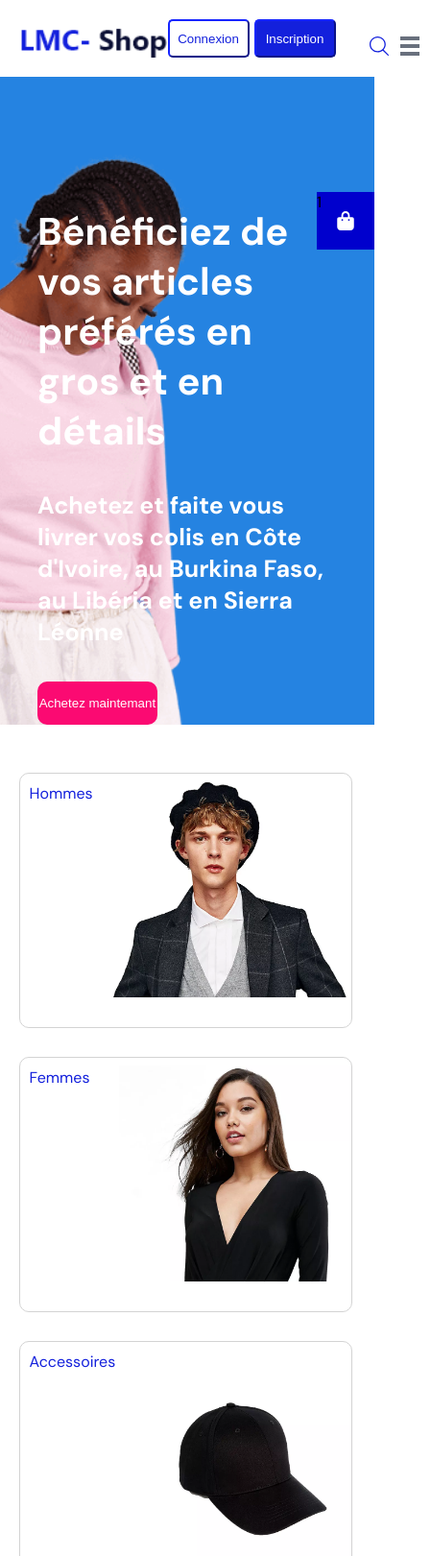
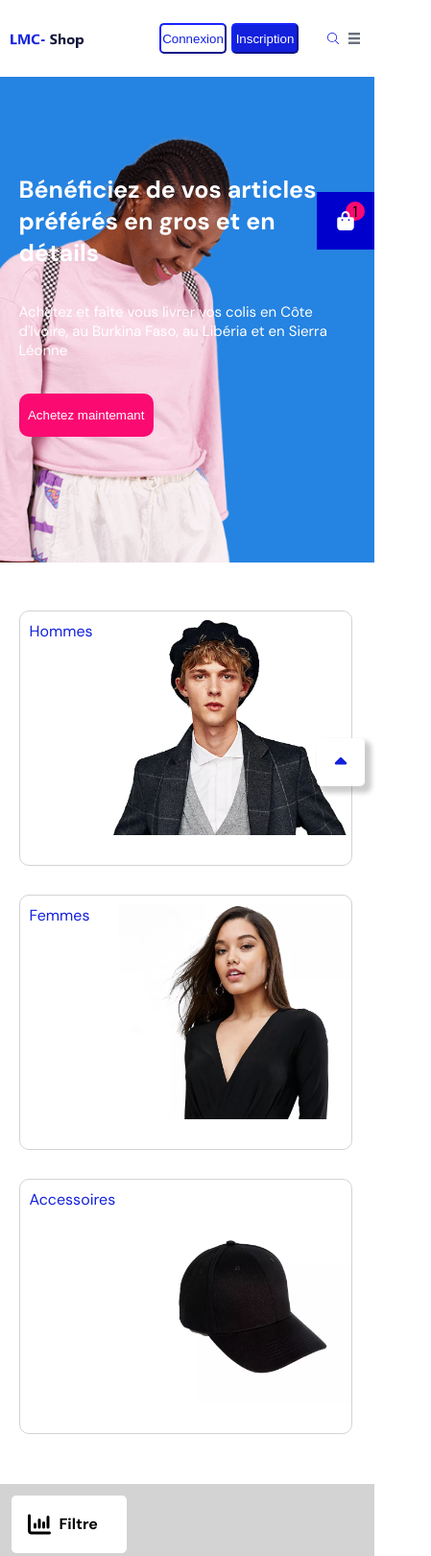
Before and after one commit to AbouMounir/Lab_phase_intro_project_good, a plain HTML site: page index.html in a window 390 px wide. Shown: the top 1621 px of the page at 96% size, 449 px wide, since content can reach past the window. Drawn offline with Linux system fonts and the light colour scheme; files whose address does not match are found by name.

Commit message:
responsive version 2

```diff
--- a/index.html
+++ b/index.html
@@ -54,7 +54,7 @@
             <button class="buy_button"> Achetez maintemant </button>
         </div>
         <div class="panier">
-            <div class="menu"> 1 </div>
+            <div class="panier_items"> 1 </div>
             <svg xmlns="http://www.w3.org/2000/svg"
                 viewBox="0 0 448 512"><!--! Font Awesome Pro 6.3.0 by @fontawesome - https://fontawesome.com License - https://fontawesome.com/license (Commercial License) Copyright 2023 Fonticons, Inc. -->
                 <path
@@ -93,7 +93,7 @@
         </div>
         <div class="body_bottom_right">
             <div class="filtre">
-
+                <svg xmlns="http://www.w3.org/2000/svg" viewBox="0 0 512 512"><!--! Font Awesome Pro 6.3.0 by @fontawesome - https://fontawesome.com License - https://fontawesome.com/license (Commercial License) Copyright 2023 Fonticons, Inc. --><path d="M32 32c17.7 0 32 14.3 32 32V400c0 8.8 7.2 16 16 16H480c17.7 0 32 14.3 32 32s-14.3 32-32 32H80c-44.2 0-80-35.8-80-80V64C0 46.3 14.3 32 32 32zM160 224c17.7 0 32 14.3 32 32v64c0 17.7-14.3 32-32 32s-32-14.3-32-32V256c0-17.7 14.3-32 32-32zm128-64V320c0 17.7-14.3 32-32 32s-32-14.3-32-32V160c0-17.7 14.3-32 32-32s32 14.3 32 32zm64 32c17.7 0 32 14.3 32 32v96c0 17.7-14.3 32-32 32s-32-14.3-32-32V224c0-17.7 14.3-32 32-32zM480 96V320c0 17.7-14.3 32-32 32s-32-14.3-32-32V96c0-17.7 14.3-32 32-32s32 14.3 32 32z"/></svg>
                 <p> Filtre </p>
             </div>
             <div class="jupe_volante">
@@ -320,6 +320,10 @@
         </div>
 
     </div>
+    <div class="top_arrow">
+    <svg xmlns="http://www.w3.org/2000/svg" viewBox="0 0 320 512"><!--! Font Awesome Pro 6.3.0 by @fontawesome - https://fontawesome.com License - https://fontawesome.com/license (Commercial License) Copyright 2023 Fonticons, Inc. --><path d="M182.6 137.4c-12.5-12.5-32.8-12.5-45.3 0l-128 128c-9.2 9.2-11.9 22.9-6.9 34.9s16.6 19.8 29.6 19.8H288c12.9 0 24.6-7.8 29.6-19.8s2.2-25.7-6.9-34.9l-128-128z"></path>
+    </svg>
+    </div>
     <footer>
         <p> Tous droits reservés par © <span> LMC-shop</span></p>
     </footer>
--- a/style2.css
+++ b/style2.css
@@ -39,6 +39,25 @@ body {
   box-sizing: border-box;
   font-family: 'DM Sans', sans-serif !important;
 }
+.top_arrow{
+  height: 50px;
+  width: 50px;
+  border-radius: 5px;
+  background-color: #fff;
+  box-shadow: 5px 5px 5px 2px rgba(0, 0, 0, 0.2);
+  position: fixed;
+  right: 10px;
+  bottom: 25px;
+}
+.top_arrow svg{
+  height: 20px;
+  width: 20px;
+  fill: #1320DC;
+  position: absolute;
+  top: 50%;
+  left: 50%;
+  transform: translate(-50%,-50%);
+}
 header{
   display: flex;
   flex-direction: column;
@@ -60,7 +79,7 @@ header{
   display: flex;
   justify-content: space-around;
   background-color: #f1f1f1;
-  border-radius: 15px;
+  border-radius: 8px;
 }
 .search_button, .search_item{
   border: none;
@@ -89,6 +108,7 @@ header{
   border-color: var(--blue);
   border-radius: 5px;
   cursor: pointer;
+  transition: all .3s ease-in-out;
 }
 .inscription{
   background-color: #1320DC;
@@ -97,6 +117,14 @@ header{
 .connexion{
   color: #1320DC;
   background-color: white;
+}
+.inscription:hover{
+  color: #1320DC;
+  background-color: white;
+}
+.connexion:hover{
+  background-color: #1320DC;
+  color: white;
 }
 .search_icon, .menu{
   display: none;
@@ -134,14 +162,14 @@ header{
   right: 20px;
   top: 20px ;
 }
-.panier .num{
-  width: 15px;
+.panier .panier_items{
+  width: 20px;
   height: 20px;
   border-radius: 10px;
   background-color: var(--pink);
   position: absolute;
   top : 10px;
-  right: 15px;
+  right: 10px;
   display: flex;
   align-items: center;
   justify-content: center;
@@ -157,10 +185,10 @@ header{
   position: relative;
 }
 .body_top_left{
-  width: 50%;
+  width: 45%;
   position: absolute;
   top: 30%;
-  left: 10%;
+  left: 8%;
 }
 .title{
   font-size: 4rem;
@@ -170,10 +198,9 @@ header{
   font-weight: bold;
 }
 .contains{
-  font-size: 2.5rem;
+  font-size: 2rem;
   color: white;
   margin-bottom: 35px;
-  font-weight: bold;
 }
 .buy_button{
   color: white;
@@ -184,6 +211,7 @@ header{
   width: 40%;
   cursor: pointer;
 }
+
 .body_middle{
   height: 30vh;
   display: flex;
@@ -206,7 +234,6 @@ header{
 .man_article, .woman_article, .acc_article{
   width: 30%;
   height: 90%;
-  margin-top: 30px;
   background-repeat: no-repeat;
   background-size: contain;
   cursor: pointer;
@@ -256,11 +283,16 @@ header{
   border-bottom: 1px solid var(--text-gray);
   cursor: pointer;
 }
-.new_article{
+.new_article, .new_article p{
   color: #1320DC;
+  position:sticky;
+  top: 20px;
 }
-.top_article{
-  color: #77798C;}
+.top_article, .top_article p{
+  color: #77798C;
+  position:sticky;
+  top: 70px;
+}
 
 .body_bottom_right{
   padding: 0 1% 1.2rem 0;
@@ -283,6 +315,7 @@ header{
     width: 100%;
 }
 .jupe_volante p{
+    font-size: 2.5rem;
     margin-bottom: 2rem;
     font-weight: bold;
 }
@@ -298,6 +331,7 @@ header{
 .button_left, .button_right{
     height: 4rem;
     cursor: pointer;
+    transition: all ease-in-out .3s;
 }
 .button_left{
     background-color: var(--blue);
@@ -318,6 +352,17 @@ header{
     display: flex;
     justify-content: center;
     align-items: center;
+}
+.button_right:hover{
+  background-color: blue;
+  color: white;
+  font-weight: bold;
+}
+.button_left:hover{
+  background-color: white;
+  color: #1320DC;
+  font-weight: bold;
+  border: 2px solid blue;
 }
 .button_left p, .button_right p{
     height: 40%;
@@ -347,6 +392,12 @@ header{
     justify-content: center;
     align-items: center;
     cursor: pointer;
+    transition: all ease-in-out .3s;
+}
+.voir_plus:hover{
+  background-color: blue;
+  color: white;
+  font-weight: bold;
 }
 .voir_plus p{
     width: 40%;
@@ -360,119 +411,6 @@ footer{
 span{
   color: #1320DC;
 }
-
-@media screen and (max-width:1000px){
-  .links{
-    display: none;
-  }
-  .search{
-    display: none;
-  }
-  .liste_deroulante{
-    display: none;
-  }
-  .header_bottom{
-    display: none;
-  }
-  .header_top{
-    height: 80px;
-    border-bottom: none;
-    margin-left: 20vh;
-    margin-right: 20vh;
-    display: flex;
-    justify-content: space-between;
-    align-items: center;
-  }
-  .search_icon, .menu{
-    width: 20px;
-    height: 20px;
-    display: inline-flex;
-    margin-bottom: 2.5px;
-  }
-  .connexion{
-    margin-right: 5px;
-  }
-  .inscription{
-    margin-right: 35px;
-  }
-  .header_top_right{
-    display: flex;
-    align-items: end;
-  }
-  .body_top{
-    margin-top: 0px;
-    background-image: url(icones/Groupe-45.png);
-    background-repeat: no-repeat;
-    background-position: 100% 100%;
-    height: 80vh;
-  }
-  .body_top_left{
-    width: 700px;
-  }
-  .body_middle{
-    height: 50vh;
-    padding: 0px 50px 0px 50px;
-    margin-top: 50px;
-    display: flex;
-    flex-wrap: wrap;
-  }
-  .man_article, .woman_article, .acc_article{
-    width: 40%;
-    height: 60%;
-    margin-top: 30px;
-    background-size: contain;
-  }
-  .body_bottom{
-    display: block;
-    margin-top: 250px;
-  }
-  .filtre{
-    display: flex;
-    background-color: lightgray;
-    width: 100%;
-    height: 60px;
-    border-radius: 5px;
-    margin-left: 1rem;
-    margin-bottom: 1.2rem;
-    display: flex;
-    justify-content: flex-start;
-    align-items: center;
-  }
-  .filtre P{
-    background-color: #fff;
-    font-weight: bold;
-    height: 100%;
-    width: 120px;
-    border-radius: 5px;
-    display: flex;
-    justify-content: center;
-    align-items: center;
-  }
-  .body_bottom_left{
-    display: none;
-  }
-  .body_bottom_right{
-    padding: 5% 8% 2% 8%;
-    width: 100%;
-    background-color: #d3d3d3;
-  }
-  .part1, .part2, .part3{
-    display: flex;
-    flex-wrap: wrap;
-    justify-content: center;
-    margin: 0px;
-  }
-  .jupe_volante{
-    width: 45%;
-    border-radius: 5px;
-    background-color: white;
-    margin-top: 1.2rem;
-    margin-left: 1.2rem;
-    padding-left: 1.2rem;
-    padding-right: 1.2rem;
-}
-}
-
 
 @media screen and (max-width:575px){
   .links{
@@ -490,40 +428,59 @@ span{
   .header_top{
     height: 80px;
     border-bottom: none;
-    margin-left: 5%;
-    margin-right: 5%;
+    padding: 0px 10px 0px 10px;
+    margin: 0px;
     display: flex;
     justify-content: space-between;
     align-items: center;
   }
+  .logo{
+    height: 25%;
+  }
+  .logo img{
+    height: 100%;
+  }
   .search_icon, .menu{
-    width: 20px;
-    height: 20px;
+    width: 12px;
+    height: 12px;
     display: inline-flex;
-    margin-bottom: 2.5px;
+    margin: 0px 5px 0px 5px;
+  }
+  .connexion, .inscription{
+    width: 70px;
+    height: 80%;
   }
   .connexion{
     margin-right: 5px;
   }
   .inscription{
-    margin-right: 35px;
+    margin-right: 25px;
   }
   .header_top_right{
     display: flex;
-    align-items: end;
+    align-items: center;
   }
   .body_top{
     margin-top: 0px;
     background-image: url(icones/Groupe-45.png);
     background-repeat: no-repeat;
-    height: 80vh;
+    background-position: 100% 100%;
+    fill : red ;
+    height: 60vh;
     width: 100%;
   }
   .body_top_left{
-    width: 80%;
+    height: 50%;
+    width: 90%;
     position: absolute;
     top: 20%;
-    left: 10%;
+    left: 5%;
+  }
+  .title{
+    font-size: 2.5rem;
+  }
+  .contains{
+    font-size: 1.5rem;
   }
   .body_middle{
     height: 90vh;
@@ -573,14 +530,18 @@ span{
     width: 120px;
     height: 60px;
     border-radius: 5px;
-    margin-left: 3.8rem;
-    margin-bottom: 1.2rem;
+    margin: 0px;
     display: flex;
     justify-content: center;
+    padding-right: 20px;
     align-items: center;
   }
   .filtre P{
     font-weight: bold;
+  }
+  .filtre svg{
+    width: 40%;
+    height: 40%;
   }
   .body_bottom_left{
     display: none;
@@ -595,12 +556,14 @@ span{
   }
   .jupe_volante{
     width: 98%;
-    height: 485px;
     border-radius: 5px;
     background-color: white;
     margin: 5% 0px 0px 0px;
     padding: 0px 5% 5% 5%;
 }
+.jupe_volante img{
+  height: 300px;
+}
 .voir_plus{
   width: 20%;
 }
```
